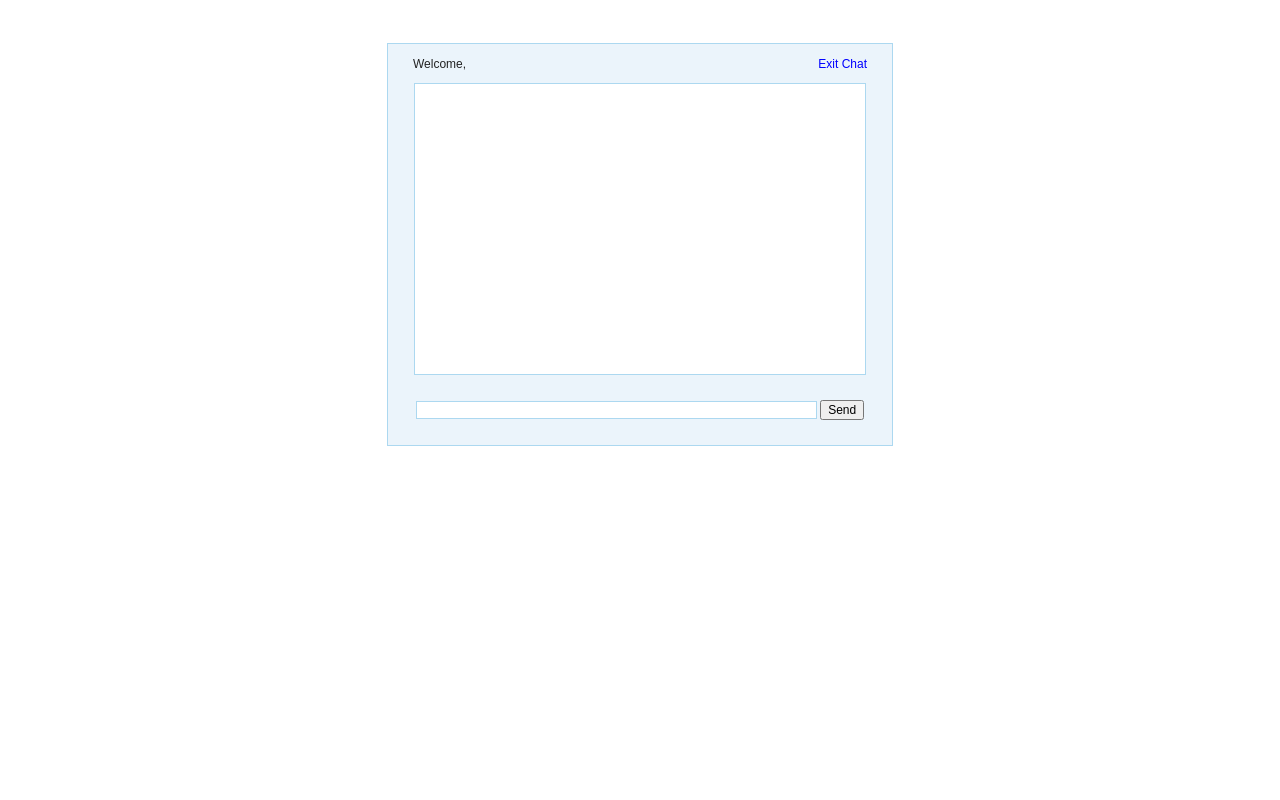
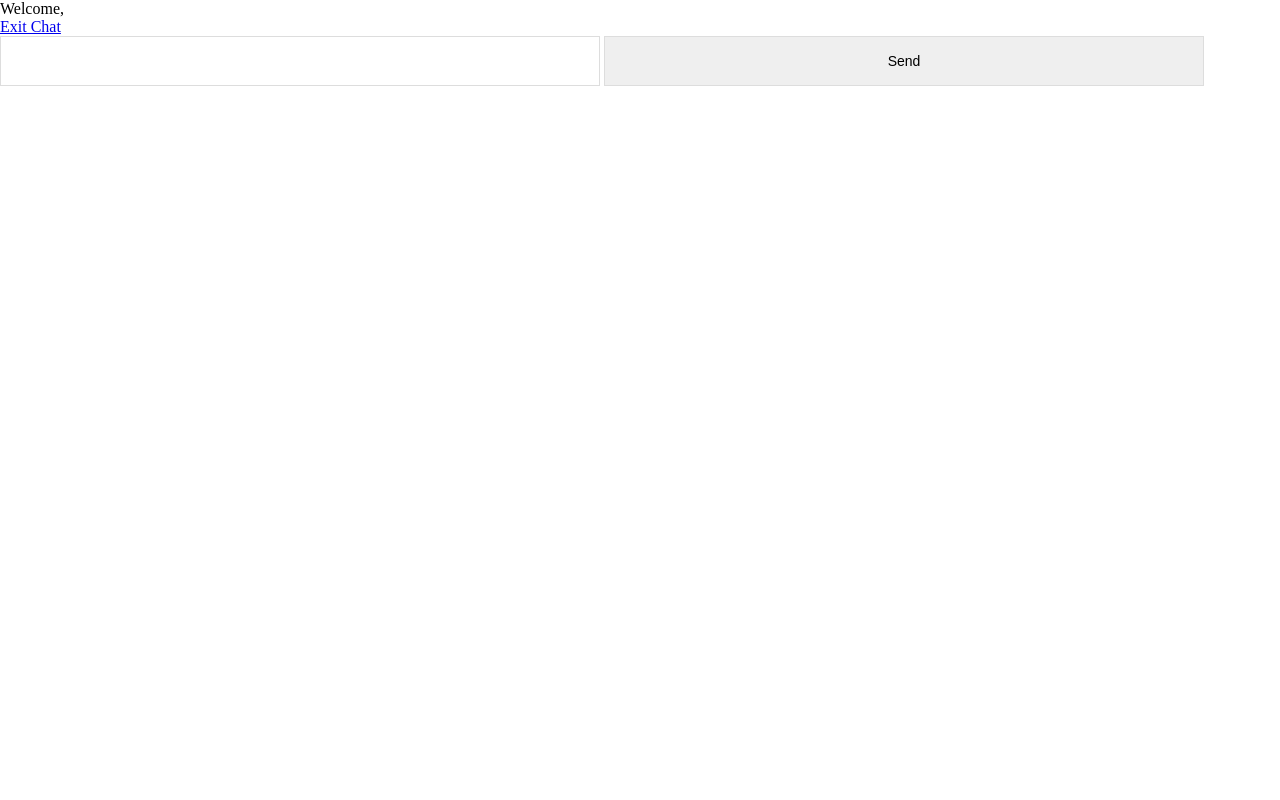
Before and after one commit to slowpoke212/talking, a PHP site: page / in a window 1280 px wide. Run offline with PHP 8.4, Linux system fonts and the light colour scheme; some libraries are stand-ins or nearby versions.

Commit message:
Update style.css

```diff
--- a/style.css
+++ b/style.css
@@ -1,56 +1,45 @@
-/* CSS Document */
-body {
-    font:12px arial;
-    color: #222;
-    text-align:center;
-    padding:35px; }
+html, body {
+    height: 100%;
+  }
 
-form, p, span {
-    margin:0;
-    padding:0; }
+  * {
+    margin: 0;
+    padding: 0;
+    box-sizing: border-box;
+  }
 
-input { font:12px arial; }
+  #chat {
+    height: 100%;
+    display: flex;
+    justify-content: center;
+    align-items: center;
+    flex-direction: column;
+  }
 
-a {
-    color:#0000FF;
-    text-decoration:none; }
+  input {
+    width: 600px;
+    border: 1px solid #ddd;
+    height: 50px;
+    padding: 0 20px;
+    font-size: 14px;
+  }
 
-    a:hover { text-decoration:underline; }
+  button {
+    width: 600px;
+    height: 50px;
+    font-size: 14px;
+    background: #069;
+    text-align: center;
+    line-height: 50px;
+    font-weight: bold;
+    color: #FFF;
+    margin-top: 10px;
+  }
 
-#wrapper, #loginform {
-    margin:0 auto;
-    padding-bottom:25px;
-    background:#EBF4FB;
-    width:504px;
-    border:1px solid #ACD8F0; }
-
-#loginform { padding-top:18px; }
-
-    #loginform p { margin: 5px; }
-
-#chatbox {
-    text-align:left;
-    margin:0 auto;
-    margin-bottom:25px;
-    padding:10px;
-    background:#fff;
-    height:270px;
-    width:430px;
-    border:1px solid #ACD8F0;
-    overflow:auto; }
-
-#usermsg {
-    width:395px;
-    border:1px solid #ACD8F0; }
-
-#submit { width: 60px; }
-
-.error { color: #ff0000; }
-
-#menu { padding:12.5px 25px 12.5px 25px; }
-
-.welcome { float:left; }
-
-.logout { float:right; }
-
-.msgln { margin:0 0 2px 0; }
+  .messages {
+    width: 600px;
+    height: 400px;
+    margin: 20px 0;
+    border: 1px solid #ddd;
+    padding: 20px;
+  }
```
